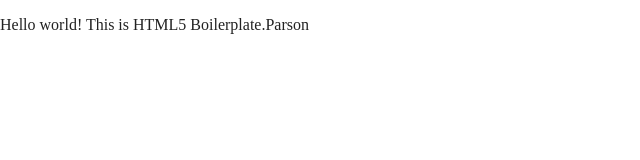
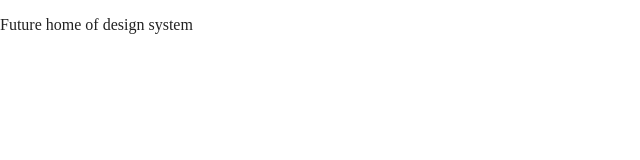
Before and after one commit to AAParsons/PCDD-0315-SP21, a website built with Parcel: page index.html in a window 1280 px wide. Shown: the whole page, without its empty margins (0-640 px from the left). Built offline with nearby package versions, Linux system fonts and the light colour scheme.

Commit message:
updated index.html

```diff
--- a/index.html
+++ b/index.html
@@ -25,7 +25,7 @@
 <body>
 
   <!-- Add your site or application content here -->
-  <p>Hello world! This is HTML5 Boilerplate.Parson</p>
+  <p>Future home of design system </p>
   <script src="js/vendor/modernizr-3.11.2.min.js"></script>
   <script src="js/plugins.js"></script>
   <script src="js/main.js"></script>
```
